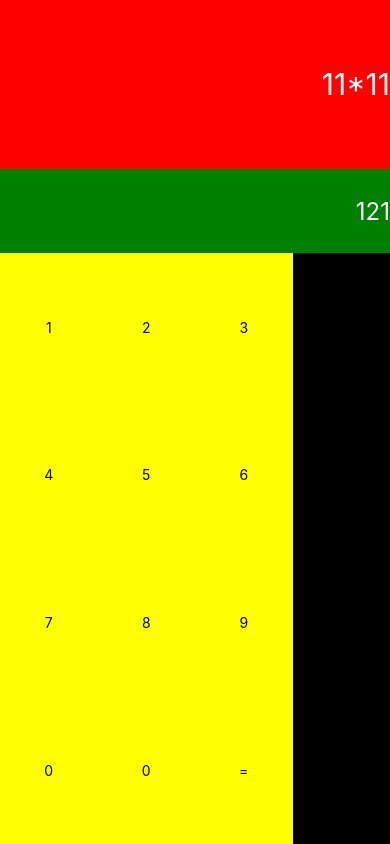
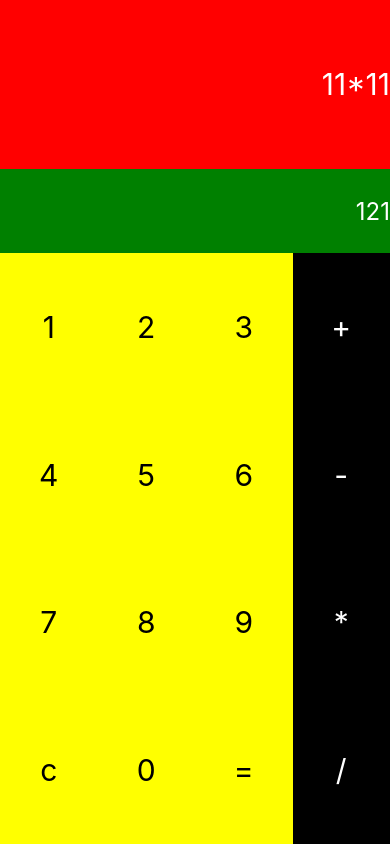
Before and after one commit to MiguelGarcia95/react-native-calculator, a React Native app: screen / in a window 390 px wide. Built offline with nearby package versions, Linux system fonts and the light colour scheme.

Commit message:
set up calculator tempalte and theme

```diff
--- a/App.js
+++ b/App.js
@@ -9,25 +9,25 @@ export default class App extends Component {
 
   render() {
     let rows = [];
-    let nums = [0 , 0, '='];
+    let nums = [[1,2,3], [4,5,6], [7,8,9], ['c', 0, '=']];
     for(let i = 0; i < 4; i++) {
       let row = [];
       for(let j = 0; j < 3; j++) {
         row.push(
-          <TouchableOpacity style={styles.btn}>
-            <Text style={styles.btntext}>{i !== 3 ? (i*3+j+1) : nums[j] }</Text>
+          <TouchableOpacity key={nums[i][j]} style={styles.btn}>
+            <Text style={styles.btntext}>{nums[i][j]}</Text>
           </TouchableOpacity>
         )
       }
-      rows.push(<View style={styles.row}>{row}</View>)
+      rows.push(<View key={nums[i][0]} style={styles.row}>{row}</View>)
     }
 
     let operations = ['+', '-', '*', '/'];
     let ops = [];
     for(let i = 0; i < 4; i++) {
       ops.push(
-        <TouchableOpacity style={styles.btn}>
-          <Text style={styles.btntext}>{operations[i] }</Text>
+        <TouchableOpacity key={operations[i]}  style={styles.btn}>
+          <Text style={[styles.btntext, styles.white]}>{operations[i] }</Text>
         </TouchableOpacity>
       )
     }
@@ -60,6 +60,12 @@ const styles = StyleSheet.create({
   resultText: {
     fontSize: 30,
     color: 'white'
+  },
+  white: {
+    color: 'white'
+  },
+  btntext: {
+    fontSize: 30
   },
   btn: {
     flex: 1,
```
